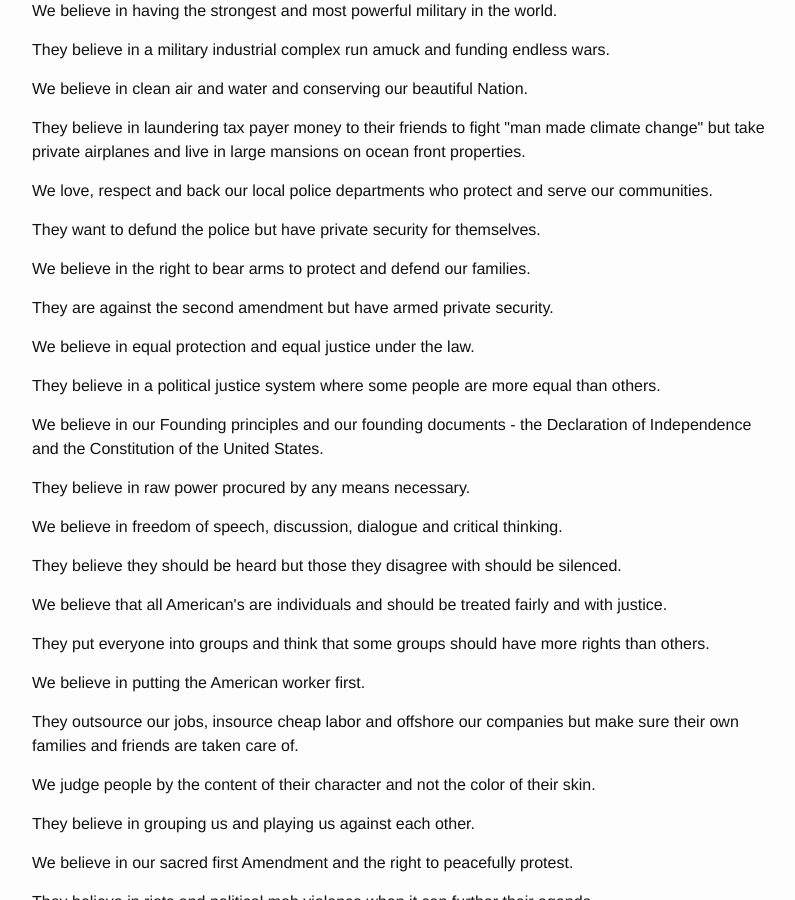
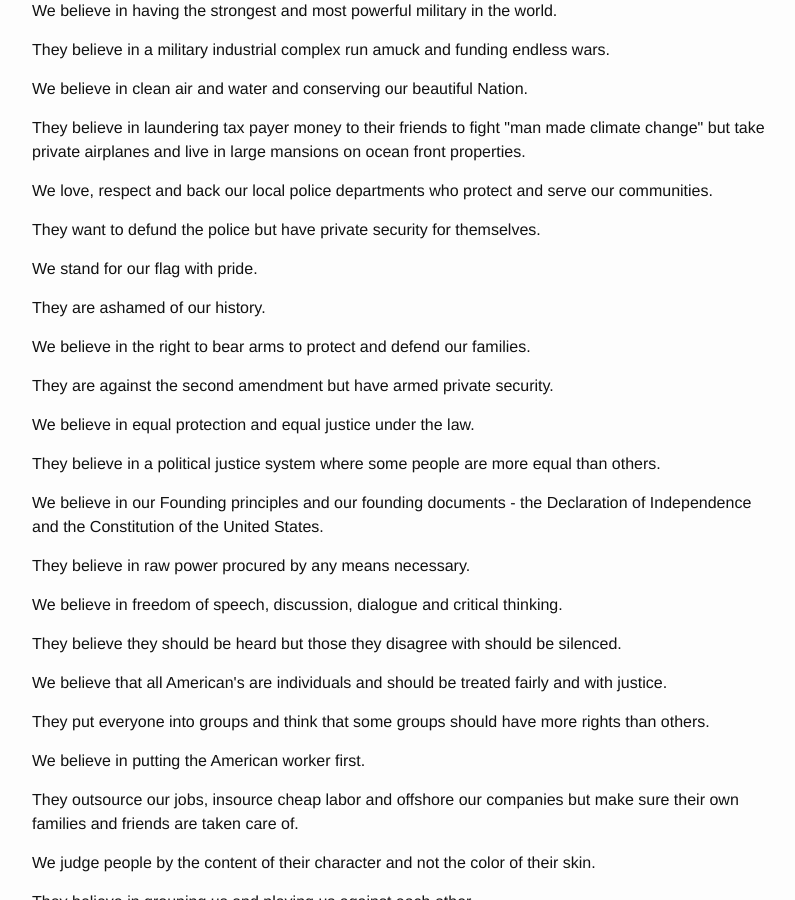
Before and after one commit to newyorkconservative/newyorkconservative.github.io, a Jekyll site: the page built from _posts/2021-01-11-them-the-power-elite-and-us-we-the-people.md, in a window 1280 px wide and 900 px high, scrolled down 1374 px. Shown: the whole window, without its empty margins (238-1033 px from the left). Built offline with Jekyll 4.4.1, drawn with Linux system fonts in a browser that asks for light colours.

Commit message:
Syncing _posts/2021-01-11-them-the-power-elite-and-us-we-the-people.md from WordPress at https://www.newyorkconservative.com () - wpghs

```diff
--- a/_posts/2021-01-11-them-the-power-elite-and-us-we-the-people.md
+++ b/_posts/2021-01-11-them-the-power-elite-and-us-we-the-people.md
@@ -104,6 +104,14 @@ post_date: 2021-01-11 22:39:53
 <!-- /wp:paragraph -->
 
 <!-- wp:paragraph -->
+<p>We stand for our flag with pride.</p>
+<!-- /wp:paragraph -->
+
+<!-- wp:paragraph -->
+<p>They are ashamed of our history.</p>
+<!-- /wp:paragraph -->
+
+<!-- wp:paragraph -->
 <p>We believe in the right to bear arms to protect and defend our families.</p>
 <!-- /wp:paragraph -->
 
```
